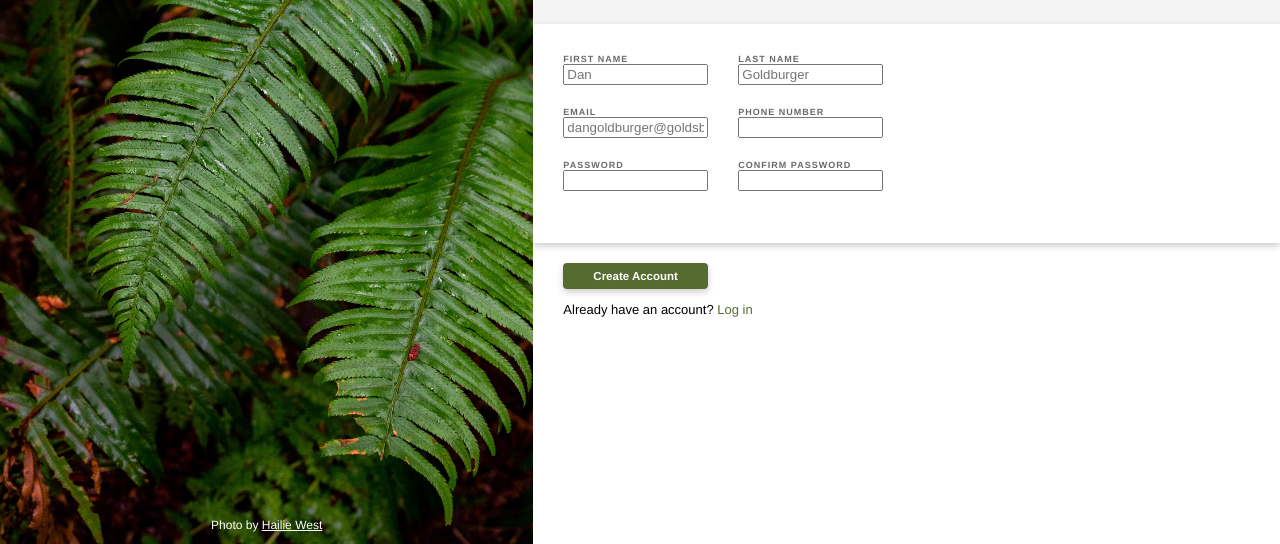
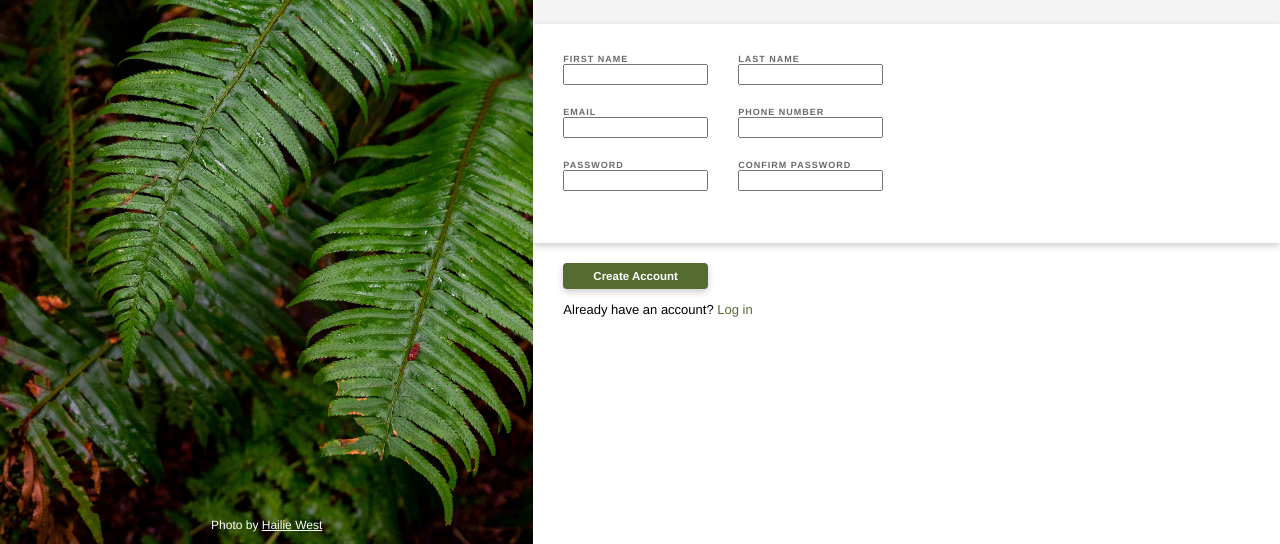
Before and after one commit to Mario-Florio/sign-up-form, a plain HTML site: page index.html in a window 1280 px wide. Shown: the part 256-800 px from the top of the page. Drawn offline with Linux system fonts and the light colour scheme.

Commit message:
Update index.html

```diff
--- a/index.html
+++ b/index.html
@@ -35,19 +35,19 @@
                 <div class="input-align">
                     <div class="label-align">
                         <label for="first_name">FIRST NAME</label>
-                        <input type="text" id="first_name" name="first_name" placeholder="Dan" required>
+                        <input type="text" id="first_name" name="first_name" required>
                         <span class="error" aria-live="polite"></span>
                     </div>
                     <div class="label-align">
                         <label for="last_name">LAST NAME</label>
-                        <input type="text" id="last_name" name="last_name" placeholder="Goldburger" required>
+                        <input type="text" id="last_name" name="last_name" required>
                         <span class="error" aria-live="polite"></span>
                     </div>
                 </div>
                 <div class="input-align">
                     <div class="label-align">
                         <label for="email">EMAIL</label>
-                        <input type="email" id="email" name="email" placeholder="dangoldburger@goldsburgers.com" required>
+                        <input type="email" id="email" name="email" required>
                         <span class="error" aria-live="polite"></span>
                     </div>
                     <div class="label-align">
```
